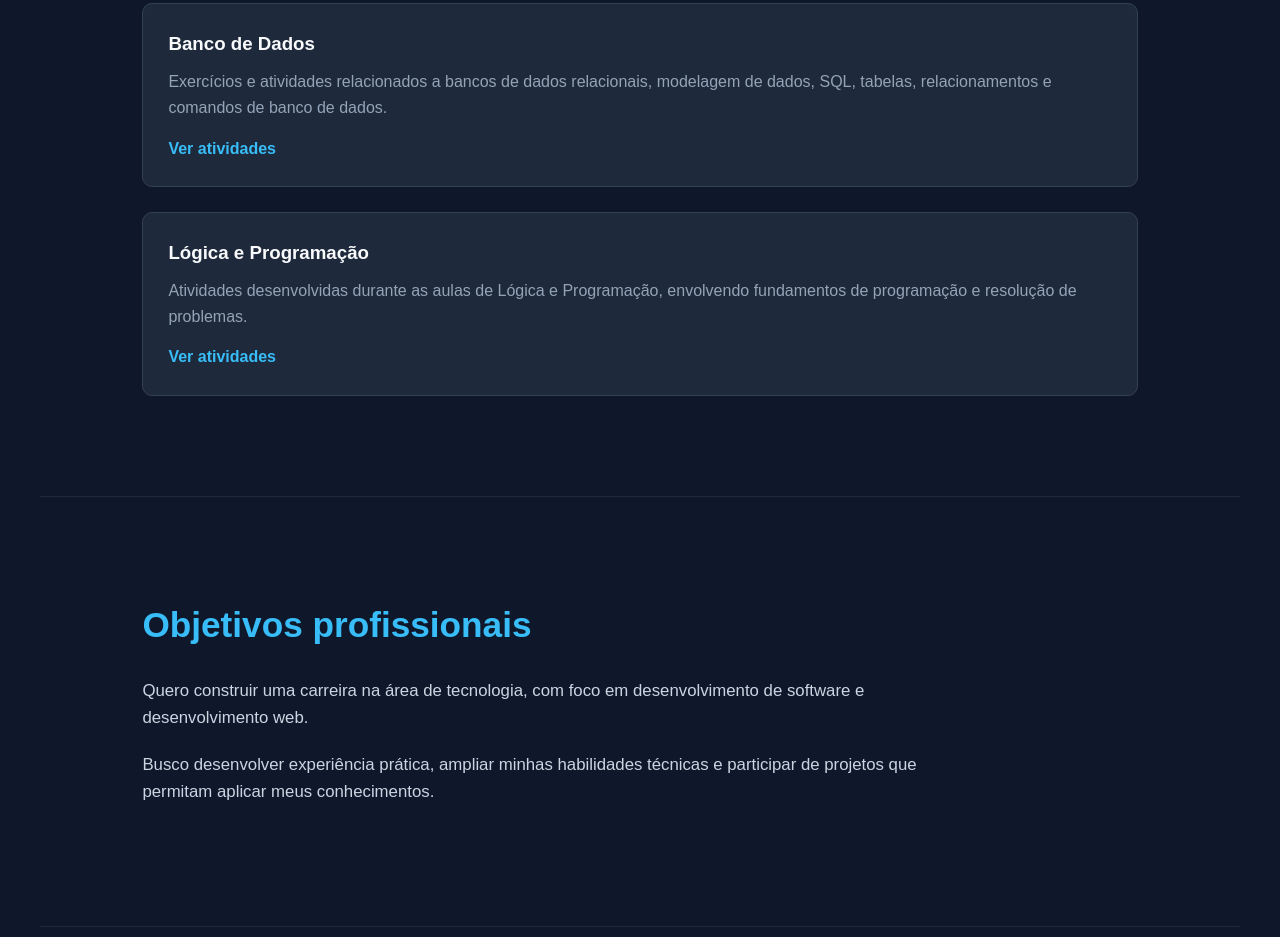
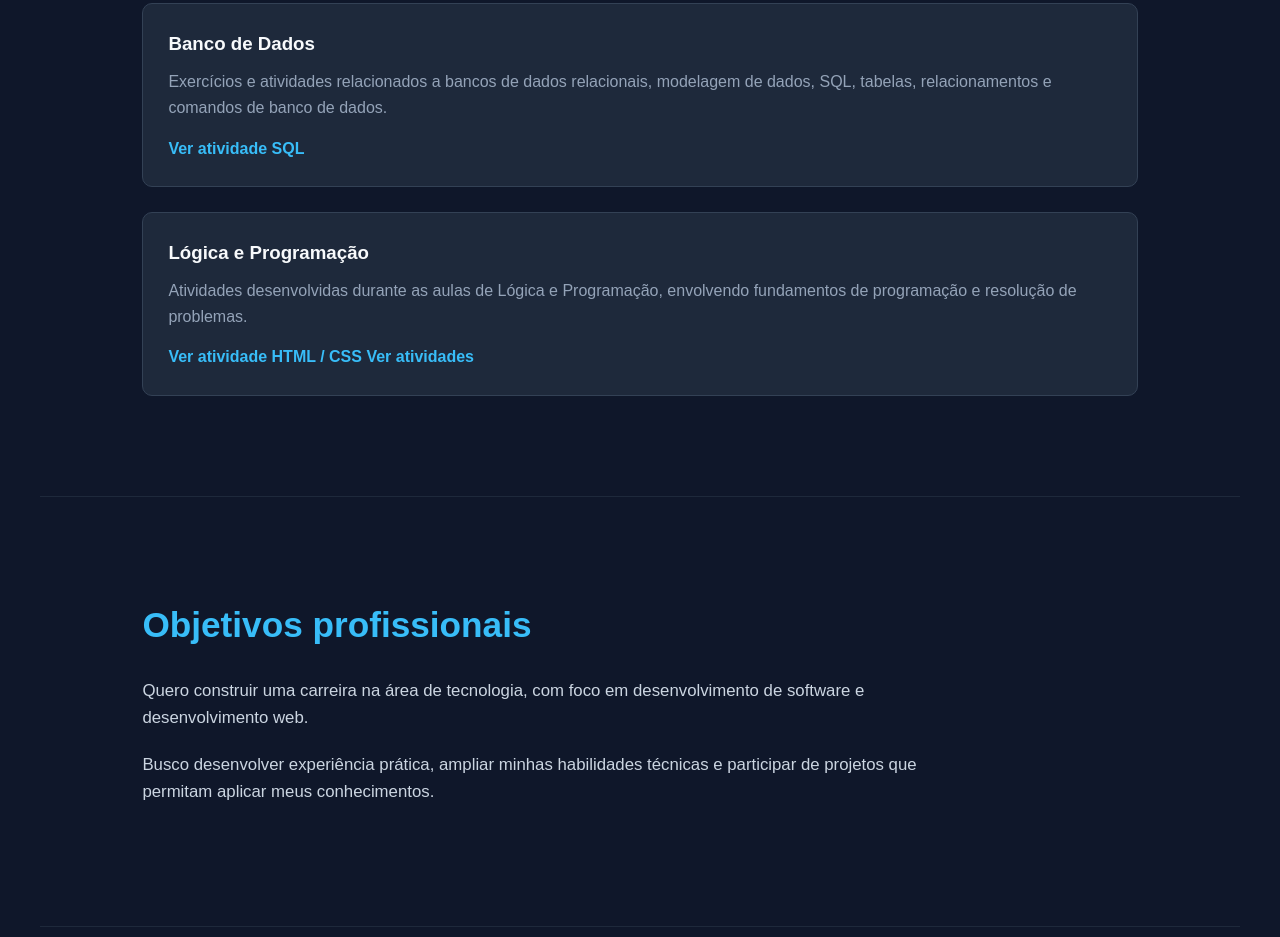
Before and after one commit to GabrielMeloRocha/Portfolio, a plain HTML site: page index.html in a window 1280 px wide. Shown: the part 3756-4693 px from the top of the page. Drawn offline with Linux system fonts and the light colour scheme.

Commit message:
Fix HTML structure and formatting issues

```diff
--- a/index.html
+++ b/index.html
@@ -218,7 +218,7 @@
 
 <p> Exercícios e atividades relacionados a bancos de dados relacionais, modelagem de dados, SQL, tabelas, relacionamentos e comandos de banco de dados. </p>
 
-<a href="ATIVIDADES/UMC - BANCO DE DADOS/ATIVIDADE0610_GabrielMelo.sql" target="_blank" rel="noopener noreferrer"> Ver atividades </a>
+<a href="ATIVIDADES/UMC - BANCO DE DADOS/ATIVIDADE0610_GabrielMelo.sql" target="_blank" rel="noopener noreferrer"> Ver atividade SQL </a>
 
 </article>
 
@@ -230,7 +230,9 @@
 
 <p> Atividades desenvolvidas durante as aulas de Lógica e Programação, envolvendo fundamentos de programação e resolução de problemas. </p>
 
-<a href="ATIVIDADES 2/UMC - LÓGICA E´PROGRAMAÇÃO/" target="_blank" rel="noopener noreferrer"> Ver atividades </a>
+<a href="ATIVIDADES 2/UMC - LÓGICA E´PROGRAMAÇÃO/10 09 2026 gbs/index.html" target="_blank" rel="noopener noreferrer"> Ver atividade HTML / CSS</a>
+
+  <a href="ATIVIDADES 2/UMC - LÓGICA E´PROGRAMAÇÃO/10 09 2026 gbs/index.html" target="_blank" rel="noopener noreferrer"> Ver atividades </a>
 
 </article>
 
```
